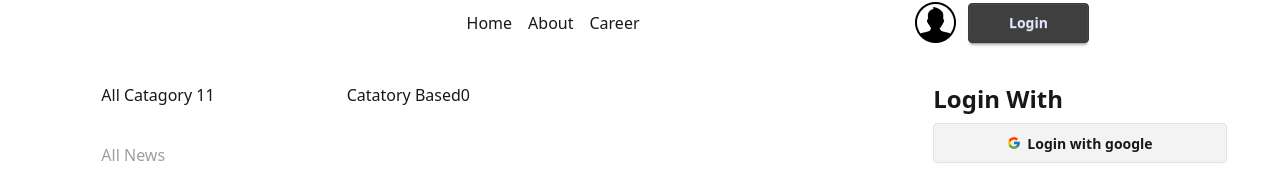
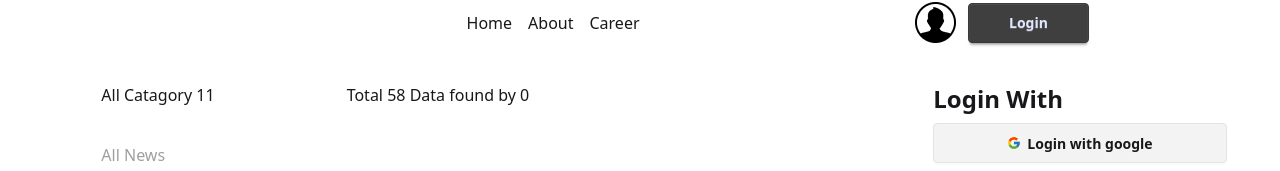
Before and after one commit to ArifulIslam016/Dragon-News, a React (Vite) app: page /catagories/0 in a window 1280 px wide. Shown: the part 252-423 px from the top of the page. Built offline with nearby package versions, Linux system fonts and the light colour scheme.

Commit message:
catagory data added Dinamicaly

```diff
--- a/src/Pages/Catagory.jsx
+++ b/src/Pages/Catagory.jsx
@@ -1,14 +1,36 @@
-import React from 'react';
-import { useParams } from 'react-router';
+import { el } from "date-fns/locale";
+import React, { useEffect, useState } from "react";
+import { useLoaderData, useParams } from "react-router";
 
 const Catagory = () => {
-    const catagoryId=useParams().id;
+  const catagoriesData = useLoaderData();
+  const [newsData, setnewsData] = useState([]);
+  const catagoryId = useParams().id;
+  useEffect(() => {
+    if (catagoryId == "0") {
+      setnewsData(catagoriesData);
+      return;
+    } else if (catagoryId == "1") {
+      const filterDataByPickdate = catagoriesData.filter(
+        (singleData) => singleData.others.is_today_pick === true
+      );
+      setnewsData(filterDataByPickdate);
+      return;
+    } else {
+      const filteredData = catagoriesData.filter(
+        (singleCatData) => singleCatData.category_id === parseInt(catagoryId)
+      );
+      setnewsData(filteredData);
+    }
+  }, [catagoriesData, catagoryId]);
 
-    return (
-        <div>
-                <h1>Catatory Based{catagoryId}</h1>
-        </div>
-    );
+  return (
+    <div>
+      <h1>
+        Total {newsData.length} Data found by {catagoryId}
+      </h1>
+    </div>
+  );
 };
 
 export default Catagory;
--- a/src/Routes/Routes.jsx
+++ b/src/Routes/Routes.jsx
@@ -13,6 +13,7 @@ const router = createBrowserRouter([
       },
       {
         path: 'catagories/:id',
+        loader:()=> fetch('/news.json'),
         Component: Catagory
       }
 
```
